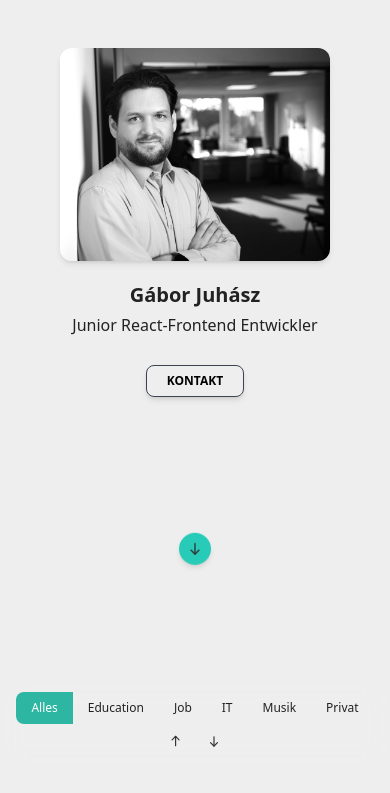
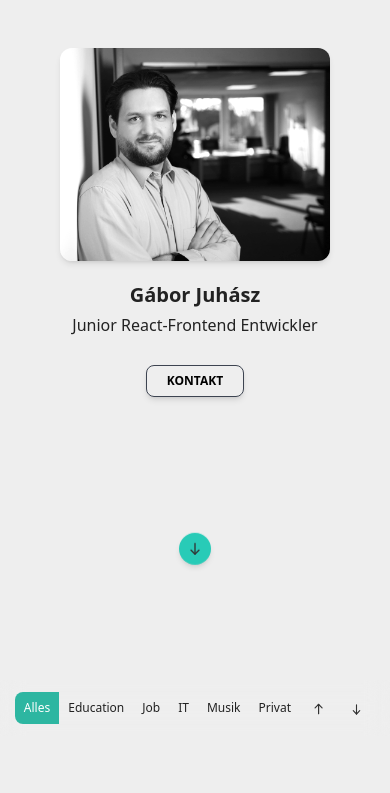
Before and after one commit to gabjuh/webdev-portfolio, a React (Vite) app: page / in a window 390 px wide. Shown: the top 793 px of the page. Built offline with nearby package versions, Linux system fonts and the light colour scheme.

Commit message:
decrease padding on mobile view

```diff
--- a/src/components/Button.tsx
+++ b/src/components/Button.tsx
@@ -7,7 +7,7 @@ const Button: React.FC<IButton> = ({
   onClick
 }) => {
   return (
-    <button className={`btn-sm ${isActive ? 'btn-active' : ''}`} onClick={onClick}>
+    <button className={`btn-sm px-1.5 sm:px-3 ${isActive ? 'btn-active' : ''}`} onClick={onClick}>
       {label}
     </button>
   );
```
